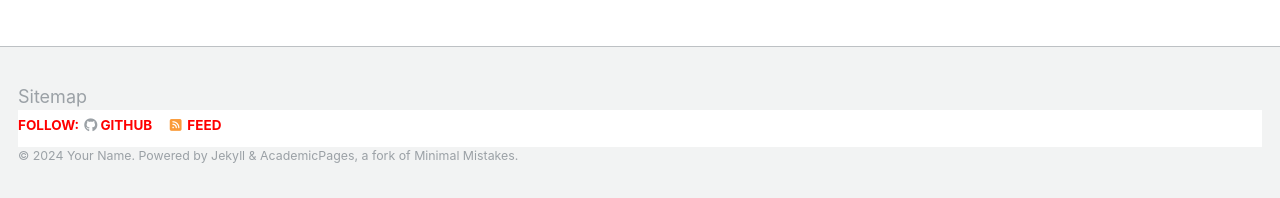
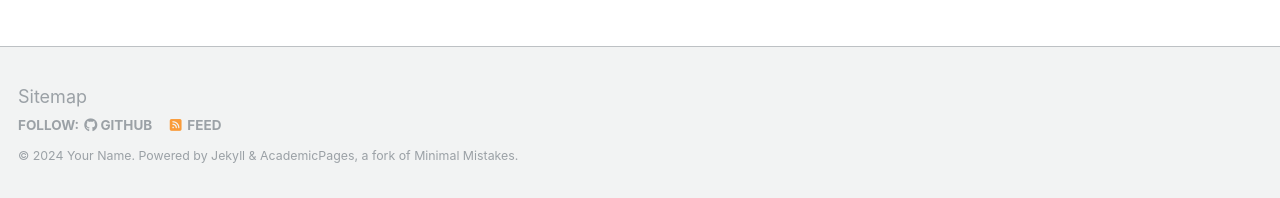
Before and after one commit to Tiansuy/Tensway, a Jekyll site: the page built from _pages/about.md, in a window 1280 px wide and 1400 px high, scrolled down 2140 px. Shown: the part 1199-1397 px from the top of the window. Built offline with Jekyll 4.4.1, drawn with Linux system fonts in a browser that asks for light colours; some web fonts are replaced.

Commit message:
css back

```diff
--- a/_sass/_footer.scss
+++ b/_sass/_footer.scss
@@ -59,9 +59,6 @@
 }
 
 .page__footer-follow {
-  height: 3%;
-  background-color: #fff;
-  color: red;
   ul {
     margin: 0;
     padding: 0;
```
